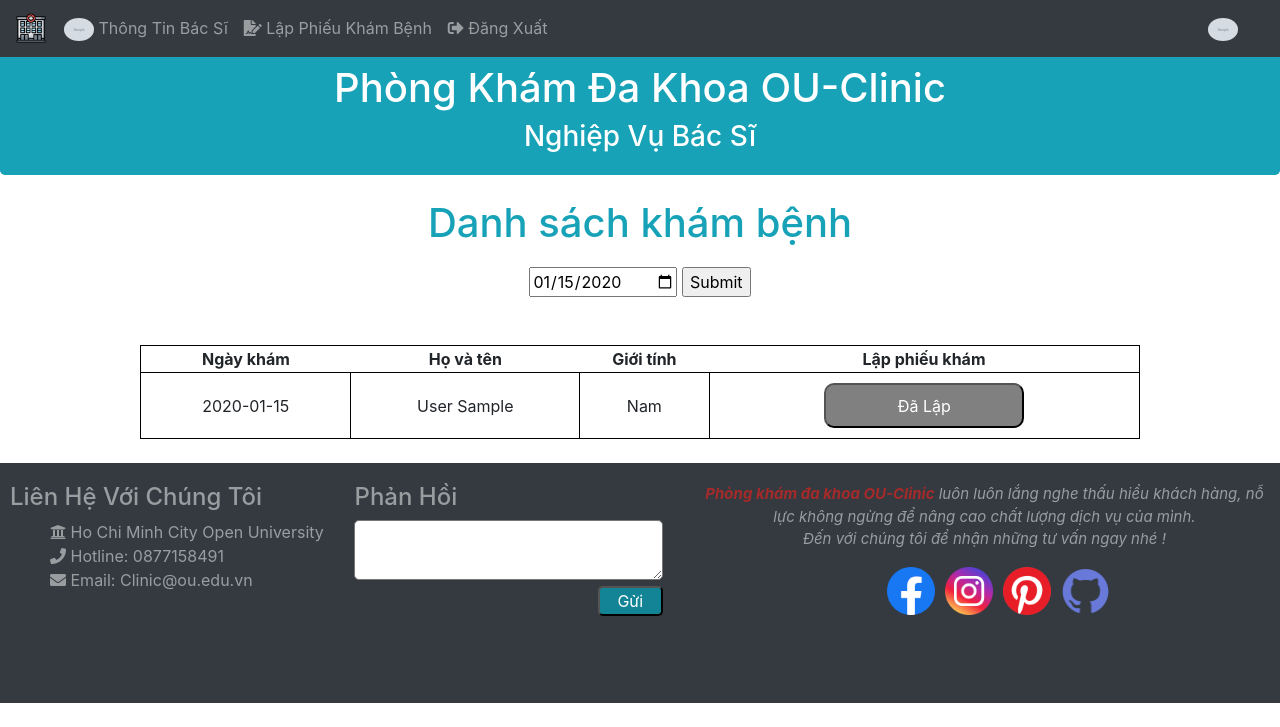
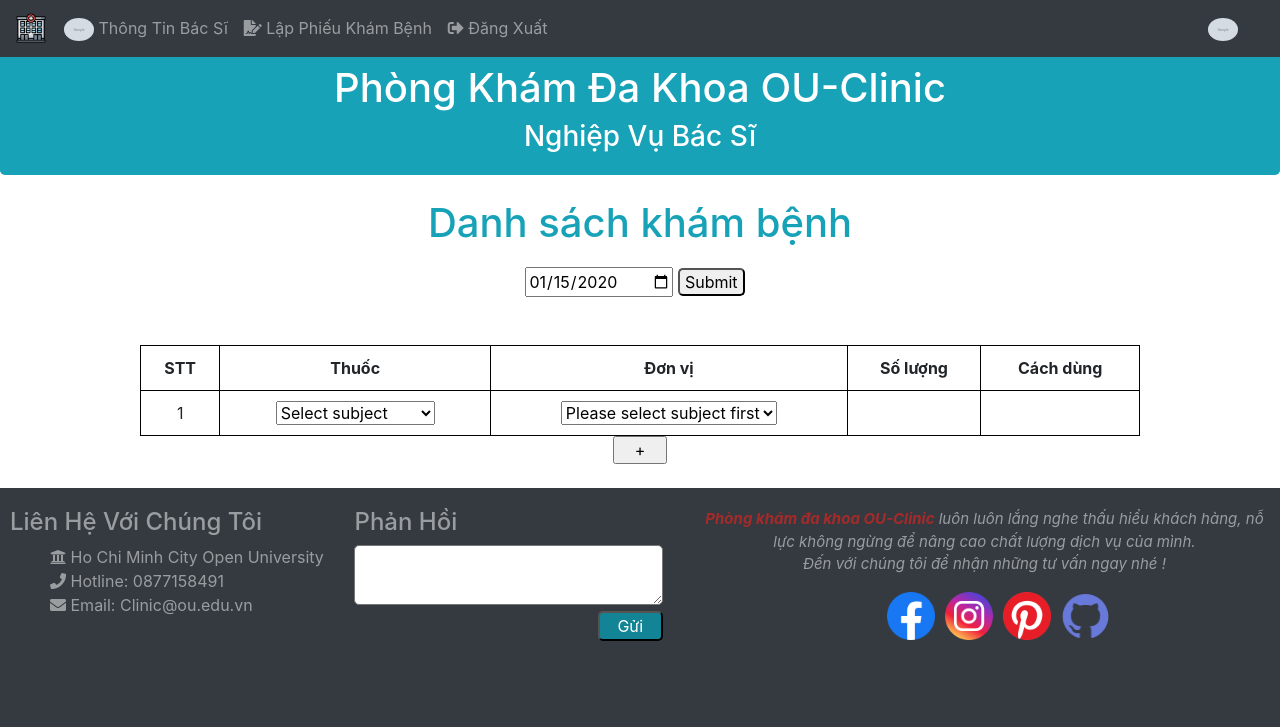
Before and after one commit to HuyNguyenDinh/CNPM, a Flask app: page /doctor-view/make-a-medical-bill in a window 1280 px wide. Shown: the top 727 px of the page. Run offline with Flask 2, Linux system fonts and the light colour scheme; a user stored in the database is signed in; tables that the repository leaves empty hold one stand-in row (values such as "Sample post"); grey boxes marked "Sample" are stand-in pictures; some libraries are stand-ins or nearby versions.

Commit message:
css change, js
css change, js

```diff
--- a/clinicapp/static/css/style.css
+++ b/clinicapp/static/css/style.css
@@ -129,6 +129,7 @@ ul.social li img{
     width: 250px;
     height: 250px;
     border-radius: 10px;
+    margin-bottom: 10px;
 }
 
 /* dang ky kham benh */
@@ -143,10 +144,12 @@ ul.social li img{
 #table-1 {
    border-spacing: 20px;
   border-collapse: separate;
+  width: 1000px;
 }
 
 #table-1 input {
     border-radius:3px;
+    padding: 0 50px;
 }
 
 #button {
@@ -205,7 +208,7 @@ ul.social li img{
   border-collapse: collapse;
 }
 
-#table-thanh-toan-hoa-don td {
+#table-thanh-toan-hoa-don td, #table-thanh-toan-hoa-don th {
   padding: 10px;
   border: 1px solid black;
 }
@@ -213,6 +216,7 @@ ul.social li img{
 #table-thanh-toan-hoa-don td button {
   border-radius: 10px;
   padding: 0 20px 0 20px;
+  background-color: #17a2b8;
 }
 
 /* Chi tiết thanh toán hóa đơn */
@@ -260,6 +264,10 @@ ul.social li img{
   border: 1px solid black;
   margin: 0 auto;
   border-collapse: collapse;
+}
+
+#table-lap-danh-sach-kham th {
+border: 1px solid black;
 }
 
 #table-lap-danh-sach-kham td {
--- a/clinicapp/static/js/script.js
+++ b/clinicapp/static/js/script.js
@@ -70,3 +70,35 @@ function notify_for_change_user_info() {
     }).catch(err => console.error(err))
     }
 }
+
+
+
+sessionStorage.setItem("serial", 1);
+
+var typeObject = {
+        StoredProcedures: ["Name", "Definition", "Owner"],
+        Tables: ["Name", "Definition", "Owner", "Schema"],
+        Views: ["Name", "Definition", "Owner"]
+    }
+    window.onload = function () {
+        var typeSel = document.getElementById("typeSel"),
+            fieldSel = document.getElementById("fieldSel")
+        for (var type in typeObject) {
+            typeSel.options[typeSel.options.length] = new Option(type, type);
+        }
+        typeSel.onchange = function () {
+            fieldSel.length = 1; // remove all options bar first
+            if (this.selectedIndex < 1) return; // done
+            var ft = typeObject[this.value];
+            for (var field in typeObject[this.value]) {
+                fieldSel.options[fieldSel.options.length] = new Option(ft[field], field);
+            }
+        }
+        typeSel.onchange();
+    }
+
+  $('document').ready(function() {
+  $('.add_another').click(function() {
+      $("#table-thanh-toan-hoa-don").append('<tr><td></td><td></td><td></td><td></td><td></td><tr>');
+   });
+})
--- a/clinicapp/templates/doctor-view.html
+++ b/clinicapp/templates/doctor-view.html
@@ -54,9 +54,9 @@
     <h1 style="color:#17a2b8">Thông Tin Bác Sĩ</h1>
     <div>
         {% if current_user.avatar %}
-        <img class="anh-y-ta img-thumbnail" src="{{current_user.avatar}}">
+        <img style="border-radius: 50%; margin-right: 50px;" class="anh-y-ta img-thumbnail" src="{{current_user.avatar}}">
         {%else%}
-        <img class="anh-y-ta img-thumbnail" src="{{ url_for('static', filename = 'images/dfavt.jpg')}}">
+        <img style="border-radius: 50%; margin-right: 50px;" class="anh-y-ta img-thumbnail" src="{{ url_for('static', filename = 'images/dfavt.jpg')}}">
         {%endif%}
         <div class="chi-tiet-y-ta">
             <table id="table-y-ta">
@@ -80,8 +80,8 @@
         </div>
     </div>
     <div style="margin: 5px auto">
-        <button type="button" class="btn btn-info" data-toggle="modal" data-target="#myModal">
-            Edit profile
+        <button style="margin-top: 40px;" type="button" class="btn btn-info" data-toggle="modal" data-target="#myModal">
+            Thay đổi thông tin
         </button>
     </div>
 </div>
--- a/clinicapp/templates/make_a_medical_bill.html
+++ b/clinicapp/templates/make_a_medical_bill.html
@@ -6,40 +6,45 @@
     <form method="get">
         <input type="date" name="date" value="{{ request.args.get('date') if request.args.get('date')
                 else [last_date.get('year'), last_date.get('month'), last_date.get('day')]|join('-')}}">
-        <input type="submit">
+        <input type="submit" style="margin-right: 10px; border-radius: 5px; padding: 0 5px;">
     </form>
     <br><br>
-    <table id="table-thanh-toan-hoa-don">
+    <form name="form1" id="form1">
+        <table id="table-thanh-toan-hoa-don">
         <tr>
-            <th>Ngày khám</th>
-            <th>Họ và tên</th>
-            <th>Giới tính</th>
-            <th>Lập phiếu khám</th>
+            <th>STT</th>
+            <th>Thuốc</th>
+            <th>Đơn vị</th>
+            <th>Số lượng</th>
+            <th>Cách dùng</th>
         </tr>
         {% if pati %}
             {% for p in pati %}
             <tr>
-                <td>{{p[0]}}</td>
-                <td>{{[p[1], p[2]]|join(' ')}}</td>
-                {% if p[3].value == 1 %}
-                            <td>Nam</td>
-                {%elif p[3].value == 2 %}
-                            <td>Nữ</td>
-                {%else%}
-                            <td>Không muốn trả lời</td>
-                {%endif %}
+                <td>1</td>
                 <td>
-                    {% if p[9] == True %}
-                    <button class="pay-the-bill_paid" >Đã Lập</button>
-                    {% else %}
-                    <button class="pay-the-bill_unpaid" onclick="location.href='{{ url_for('detail_make_a_medical_bill',
-                     patient_id=p[6], date=p[0])}}'">Lập phiếu</button>
-                    {% endif %}
+                    <select name="optone" id="typeSel" size="1">
+                        <option value="" selected="selected">Select subject</option>
+                    </select>
+                </td>
+                <td>
+                    <select name="opttwo" id="fieldSel" size="1">
+                        <option value="" selected="selected">Please select subject first</option>
+                    </select>
+                </td>
+                <td>
+
+                </td>
+                <td>
+
                 </td>
             </tr>
             {% endfor %}
         {% endif %}
     </table>
+    </form>
+    <input style="padding: 0 20px;" type="submit" class="button add_another" value="+"/>
+
 </div>
 <br>
 {%endblock%}
--- a/clinicapp/templates/make_medical_list.html
+++ b/clinicapp/templates/make_medical_list.html
@@ -8,7 +8,7 @@
         <form method="get">
             <input type="date" name="date" value="{{ request.args.get('date') if request.args.get('date')
                 else [last_date.get('year'), last_date.get('month'), last_date.get('day')]|join('-')}}">
-            <input type="submit">
+            <input type="submit" style="margin-right: 10px; border-radius: 5px; padding: 0 5px;">
         </form>
         {% if status == True %}
             <div style="border: 1px solid black; border-radius: 10px; padding: 0 10px 0 10px; color: Green;">
--- a/clinicapp/templates/medical_register.html
+++ b/clinicapp/templates/medical_register.html
@@ -43,6 +43,6 @@
     </div>
     <div style="display: flex; justify-content: center; align-item: center;">
     </div>
-    <div id="button"><input type="submit">Đăng ký</div>
+    <div id="button"><input style="padding: 5px 20px; background-color: #17a2b8; border-radius: 5px; color: white;" type="submit" value="Đăng ký"></div>
 </form>
 {%endblock%}
--- a/clinicapp/templates/pay-the-bill.html
+++ b/clinicapp/templates/pay-the-bill.html
@@ -5,7 +5,7 @@
     <h1 style="margin-bottom: 20px;color:#17a2b8">Thanh Toán Hóa Đơn</h1>
     <form method="get">
         <input type="date" name="date" value="{{ request.args.get('date') if request.args.get('date')}}">
-        <input type="submit">
+        <input type="submit" style="margin-right: 10px; border-radius: 5px; padding: 0 5px;">
     </form>
     <br><br>
     <table id="table-thanh-toan-hoa-don">
```
Also changed, not shown: clinicapp/templates/index.html (+4 -4 lines), clinicapp/templates/nurse-view.html (+4 -4 lines).
